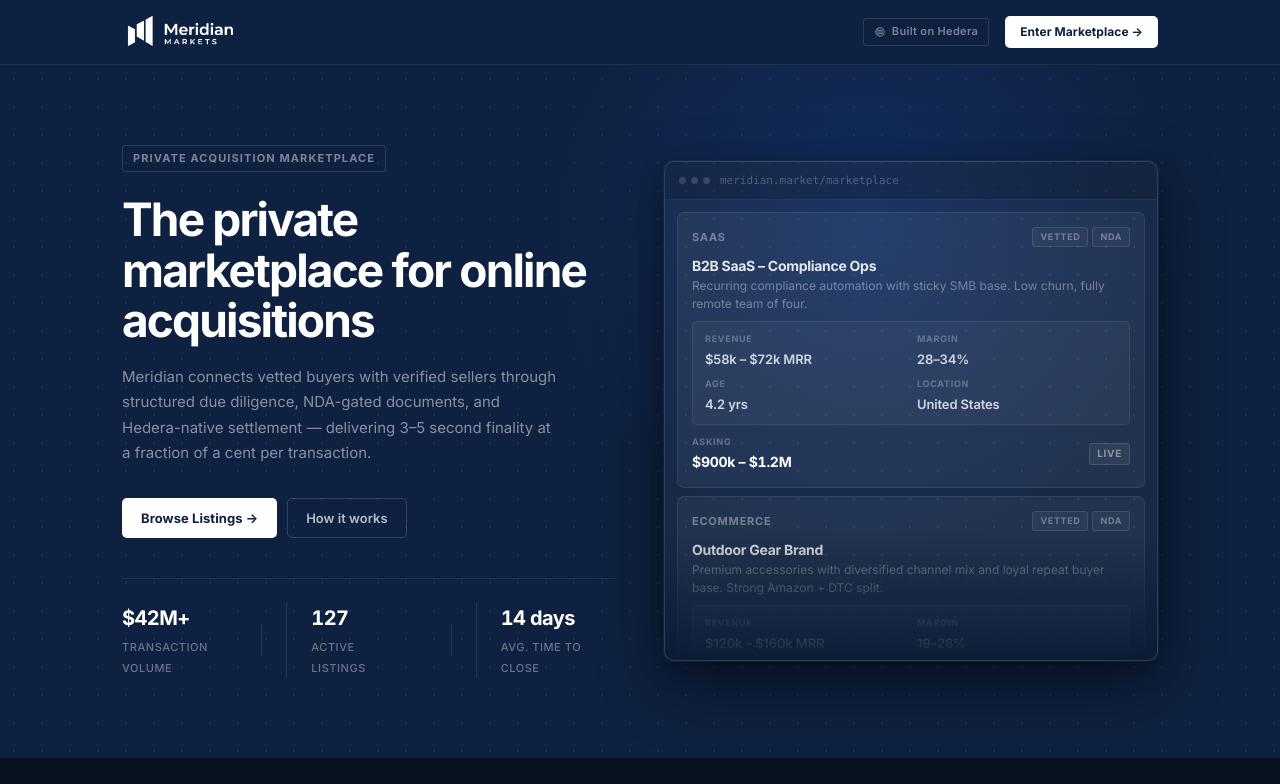
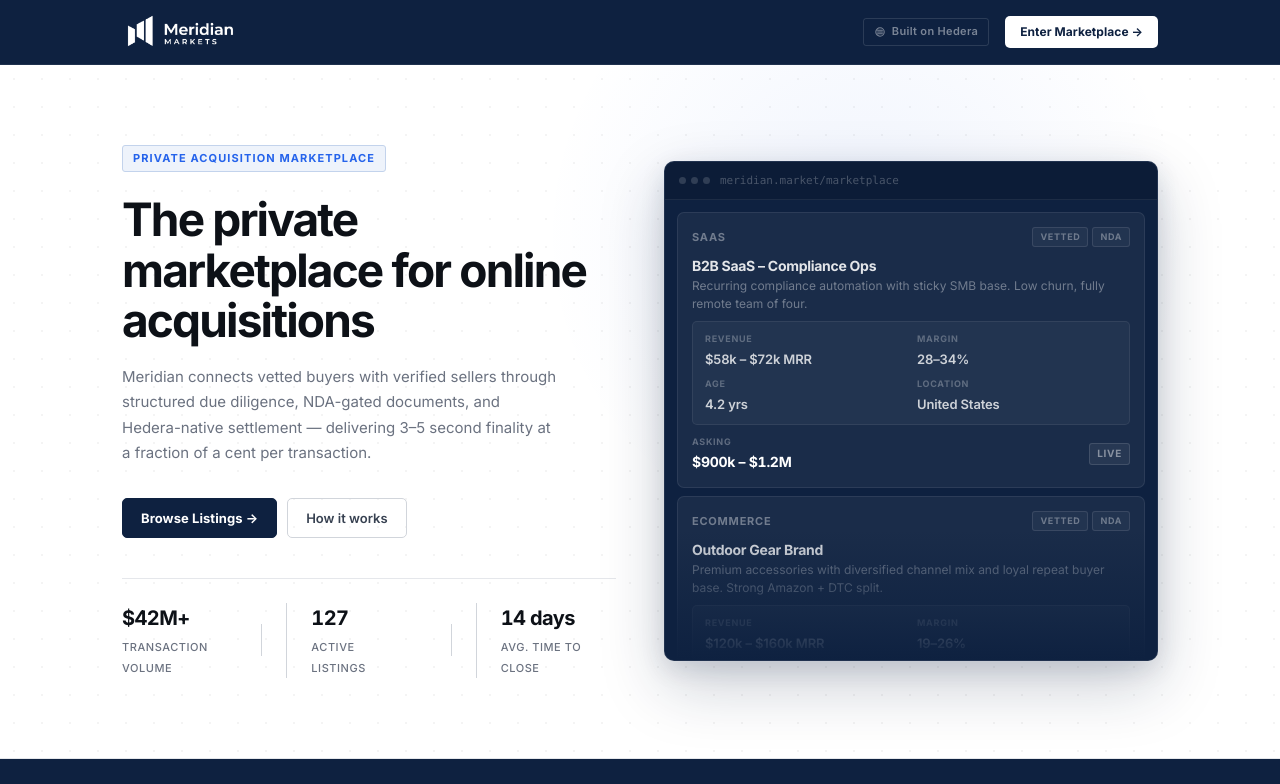
Before and after one commit to sprout-m/sprout, a React (Vite) app: page / in a window 1280 px wide. Shown: the top 784 px of the page. Built offline with nearby package versions, Linux system fonts and the light colour scheme; no server answers.

Commit message:
hedera landing

```diff
--- a/src/styles.css
+++ b/src/styles.css
@@ -2144,9 +2144,10 @@ tr:last-child td {
 
 /* ── Hero ── */
 .lp-hero {
-  background: var(--primary);
+  background: var(--surface);
   position: relative;
   overflow: hidden;
+  border-bottom: 1px solid var(--line);
 }
 
 /* Dot grid texture */
@@ -2154,7 +2155,7 @@ tr:last-child td {
   content: '';
   position: absolute;
   inset: 0;
-  background-image: radial-gradient(rgba(255, 255, 255, 0.055) 1px, transparent 1px);
+  background-image: radial-gradient(rgba(0, 0, 0, 0.045) 1px, transparent 1px);
   background-size: 28px 28px;
   pointer-events: none;
 }
@@ -2163,7 +2164,7 @@ tr:last-child td {
   position: absolute;
   width: 700px;
   height: 700px;
-  background: radial-gradient(circle, rgba(37, 99, 235, 0.18) 0%, transparent 65%);
+  background: radial-gradient(circle, rgba(37, 99, 235, 0.07) 0%, transparent 65%);
   top: -180px;
   right: 5%;
   pointer-events: none;
@@ -2191,8 +2192,9 @@ tr:last-child td {
   font-weight: 700;
   text-transform: uppercase;
   letter-spacing: 0.1em;
-  color: rgba(255, 255, 255, 0.45);
-  border: 1px solid rgba(255, 255, 255, 0.12);
+  color: var(--accent);
+  border: 1px solid var(--primary-border);
+  background: var(--primary-light);
   border-radius: var(--radius-sm);
   padding: 0.25rem 0.625rem;
   margin-bottom: 1.375rem;
@@ -2201,7 +2203,7 @@ tr:last-child td {
 .lp-h1 {
   font-size: clamp(1.875rem, 4vw, 2.875rem);
   font-weight: 800;
-  color: #fff;
+  color: var(--text);
   letter-spacing: -0.04em;
   line-height: 1.1;
   margin-bottom: 1.125rem;
@@ -2209,7 +2211,7 @@ tr:last-child td {
 
 .lp-hero-sub {
   font-size: 0.9375rem;
-  color: rgba(255, 255, 255, 0.5);
+  color: var(--muted);
   line-height: 1.7;
   max-width: 440px;
   margin-bottom: 2rem;
@@ -2226,7 +2228,7 @@ tr:last-child td {
   display: flex;
   align-items: center;
   gap: 0;
-  border-top: 1px solid rgba(255, 255, 255, 0.08);
+  border-top: 1px solid var(--line);
   padding-top: 1.5rem;
   width: 100%;
 }
@@ -2238,14 +2240,14 @@ tr:last-child td {
 
 .lp-hero-stat:not(:first-child) {
   padding-left: 1.5rem;
-  border-left: 1px solid rgba(255, 255, 255, 0.1);
+  border-left: 1px solid var(--line-strong);
 }
 
 .lp-hero-stat strong {
   display: block;
   font-size: 1.25rem;
   font-weight: 800;
-  color: #fff;
+  color: var(--text);
   letter-spacing: -0.03em;
   font-feature-settings: 'tnum';
   margin-bottom: 0.125rem;
@@ -2253,7 +2255,7 @@ tr:last-child td {
 
 .lp-hero-stat span {
   font-size: 0.6875rem;
-  color: rgba(255, 255, 255, 0.38);
+  color: var(--muted);
   font-weight: 500;
   text-transform: uppercase;
   letter-spacing: 0.05em;
@@ -2262,7 +2264,7 @@ tr:last-child td {
 .lp-hero-stat-div {
   width: 1px;
   height: 2rem;
-  background: rgba(255, 255, 255, 0.1);
+  background: var(--line-strong);
   margin: 0 1.5rem;
   flex-shrink: 0;
 }
@@ -2273,14 +2275,14 @@ tr:last-child td {
 }
 
 .lp-preview-frame {
-  background: rgba(255, 255, 255, 0.04);
-  border: 1px solid rgba(255, 255, 255, 0.1);
+  background: var(--primary);
+  border: 1px solid rgba(255, 255, 255, 0.08);
   border-radius: var(--radius-lg);
   overflow: hidden;
   box-shadow:
     0 0 0 1px rgba(255, 255, 255, 0.04),
-    0 24px 64px rgba(0, 0, 0, 0.4),
-    0 8px 24px rgba(0, 0, 0, 0.25);
+    0 24px 64px rgba(14, 33, 64, 0.22),
+    0 8px 24px rgba(14, 33, 64, 0.12);
 }
 
 .lp-preview-frame-bar {
@@ -2327,7 +2329,7 @@ tr:last-child td {
   left: 0;
   right: 0;
   height: 130px;
-  background: linear-gradient(to bottom, transparent, #0b1c35);
+  background: linear-gradient(to bottom, transparent, var(--primary));
   pointer-events: none;
 }
 
@@ -2695,23 +2697,37 @@ tr:last-child td {
   display: inline-flex;
   align-items: center;
   gap: 0.375rem;
+  background: var(--primary);
+  color: #fff;
+  border: 1px solid var(--primary);
+  border-radius: var(--radius);
+  padding: 0.5625rem 1.125rem;
+  font-size: 0.8125rem;
+  font-weight: 700;
+  text-decoration: none;
+  cursor: pointer;
+  transition: background 0.12s, border-color 0.12s;
+  letter-spacing: 0.005em;
+  white-space: nowrap;
+}
+
+.lp-btn-primary:hover {
+  background: var(--primary-hover);
+  border-color: var(--primary-hover);
+}
+
+/* White button for dark-background contexts */
+.lp-nav .lp-btn-primary,
+.lp-final-cta .lp-btn-primary {
   background: #fff;
   color: var(--primary);
-  border: 1px solid transparent;
-  border-radius: var(--radius);
-  padding: 0.5625rem 1.125rem;
-  font-size: 0.8125rem;
-  font-weight: 700;
-  text-decoration: none;
-  cursor: pointer;
-  transition: opacity 0.12s, transform 0.1s;
-  letter-spacing: 0.005em;
-  white-space: nowrap;
-}
-
-.lp-btn-primary:hover {
-  opacity: 0.9;
-  transform: translateY(-1px);
+  border-color: transparent;
+}
+
+.lp-nav .lp-btn-primary:hover,
+.lp-final-cta .lp-btn-primary:hover {
+  background: rgba(255, 255, 255, 0.9);
+  border-color: transparent;
 }
 
 .lp-btn-outline {
@@ -2719,21 +2735,35 @@ tr:last-child td {
   align-items: center;
   gap: 0.375rem;
   background: transparent;
-  color: rgba(255, 255, 255, 0.7);
-  border: 1px solid rgba(255, 255, 255, 0.16);
+  color: var(--text-secondary);
+  border: 1px solid var(--line-strong);
   border-radius: var(--radius);
   padding: 0.5625rem 1.125rem;
   font-size: 0.8125rem;
   font-weight: 600;
   text-decoration: none;
   cursor: pointer;
-  transition: border-color 0.12s, color 0.12s;
+  transition: border-color 0.12s, color 0.12s, background 0.12s;
   white-space: nowrap;
 }
 
 .lp-btn-outline:hover {
+  background: var(--surface-soft);
+  border-color: var(--line-strong);
+  color: var(--text);
+}
+
+/* Outline on dark-background contexts */
+.lp-final-cta .lp-btn-outline {
+  color: rgba(255, 255, 255, 0.7);
+  border-color: rgba(255, 255, 255, 0.16);
+  background: transparent;
+}
+
+.lp-final-cta .lp-btn-outline:hover {
   border-color: rgba(255, 255, 255, 0.35);
   color: #fff;
+  background: transparent;
 }
 
 .lp-btn-dark {
@@ -2782,9 +2812,16 @@ tr:last-child td {
   letter-spacing: 0.03em;
 }
 
+/* eyebrow on dark CTA */
+.lp-final-cta .lp-eyebrow {
+  color: rgba(255, 255, 255, 0.45);
+  border-color: rgba(255, 255, 255, 0.12);
+  background: rgba(255, 255, 255, 0.06);
+}
+
 /* ── Hedera Tech Strip ── */
 .lp-hedera-strip {
-  background: #08111e;
+  background: var(--primary);
   border-bottom: 1px solid rgba(255, 255, 255, 0.06);
   padding: 1.75rem 0;
 }
```
